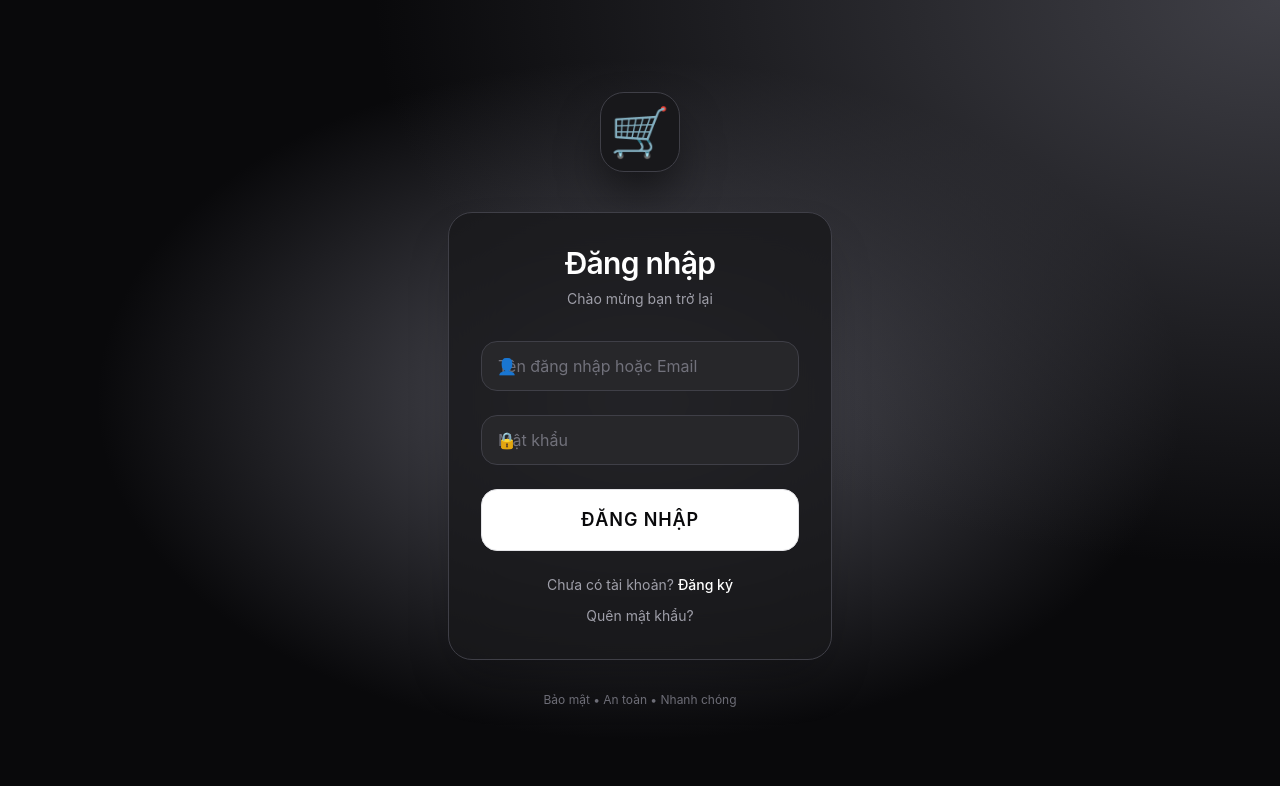
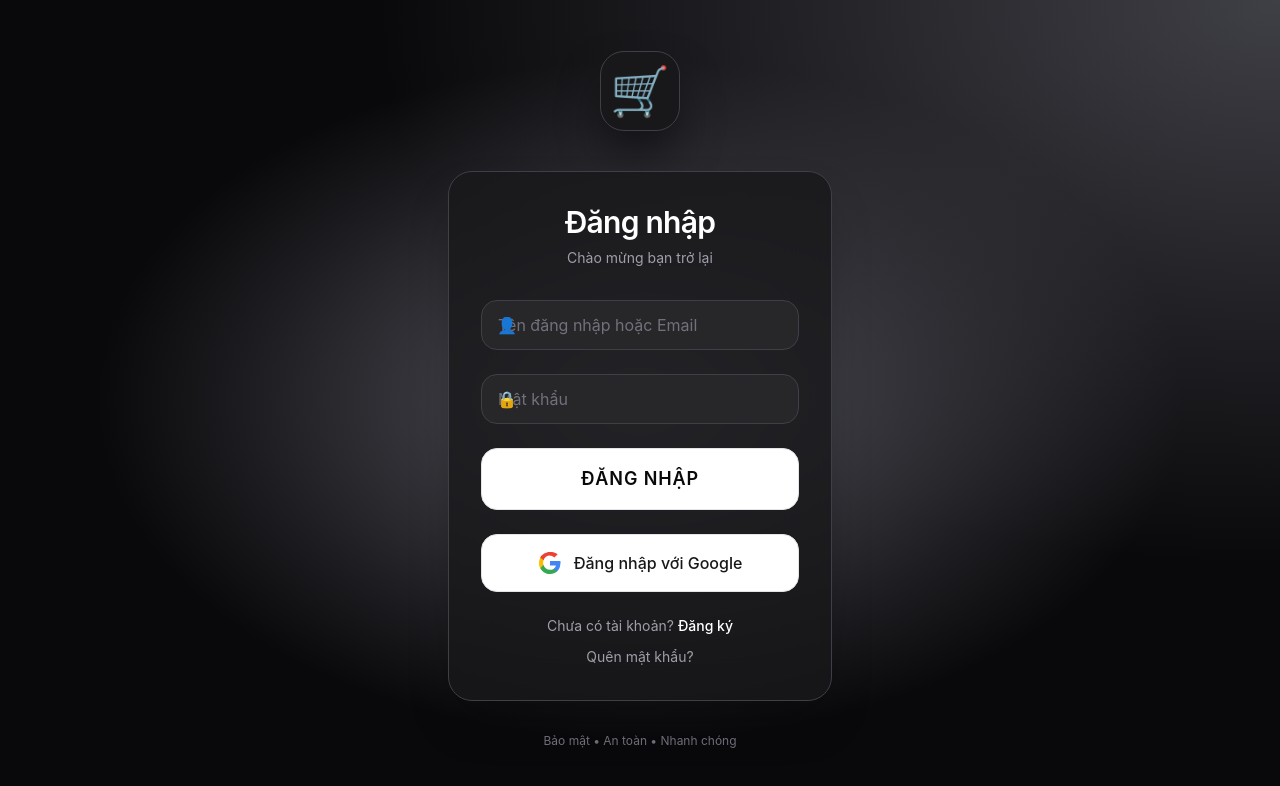
Before and after one commit to nppnam05/e-commerce-fe, a React (Vite) app: page /login in a window 1280 px wide. Shown: the top 786 px of the page. Built offline with nearby package versions, Linux system fonts and the light colour scheme.

Commit message:
feat(auth): done feat Oauth login with google

```diff
--- a/package.json
+++ b/package.json
@@ -10,6 +10,7 @@
     "preview": "vite preview"
   },
   "dependencies": {
+    "@react-oauth/google": "^0.13.5",
     "@reduxjs/toolkit": "^2.11.2",
     "@tailwindcss/postcss": "^4.3.0",
     "react-hook-form": "^7.75.0",
--- /dev/null
+++ b/src/components/ui/button-google.tsx
@@ -0,0 +1,53 @@
+import React from "react";
+
+interface GoogleButtonProps extends React.ButtonHTMLAttributes<HTMLButtonElement> {
+  label?: string;
+}
+
+export const GoogleButton = ({
+  label = "Đăng nhập với Google",
+  className = "",
+  ...props
+}: GoogleButtonProps) => {
+  const handleGoogleLogin = () => {
+    // Redirect to BE endpoint to start OAuth2 flow
+    // Default endpoint: /oauth2/authorization/google
+    // Note: We use window.location.href because this is a full page redirect
+    const apiBase = import.meta.env.VITE_SERVER_URI;
+    window.location.href = `${apiBase}/oauth2/authorization/google`;
+  };
+
+  return (
+    <button
+      type="button"
+      onClick={handleGoogleLogin}
+      className={`w-full flex items-center justify-center gap-3 py-4 px-5
+                  bg-white hover:bg-zinc-100 active:scale-[0.985]
+                  border border-zinc-200 rounded-2xl transition-all
+                  text-zinc-900 font-medium text-base ${className}`}
+      {...props}
+    >
+      {/* Google Icon */}
+      <svg width="24" height="24" viewBox="0 0 24 24" fill="none">
+        <path
+          d="M22.56 12.25c0-.78-.07-1.53-.2-2.25H12v4.51h5.92c-.25 1.29-.98 2.38-2.08 3.11v2.65h3.37c1.97-1.81 3.1-4.49 3.1-7.52z"
+          fill="#4285F4"
+        />
+        <path
+          d="M12 23c2.97 0 5.46-.98 7.28-2.66l-3.37-2.65c-.93.63-2.12 1-3.91 1-3.01 0-5.57-2.03-6.48-4.76H2.18v2.99C3.99 20.53 7.7 23 12 23z"
+          fill="#34A853"
+        />
+        <path
+          d="M5.52 14.09c-.25-.75-.39-1.55-.39-2.36s.14-1.61.39-2.36V6.38H2.18C1.43 8.1 1 9.99 1 12c0 2.01.43 3.9 1.18 5.62l2.34-2.99z"
+          fill="#FBBC05"
+        />
+        <path
+          d="M12 4.75c1.69 0 3.2.59 4.4 1.74l3.3-3.3C17.46 1.55 14.97 1 12 1 7.7 1 3.99 3.47 2.18 6.38l3.34 2.99c.91-2.73 3.47-4.76 6.48-4.76z"
+          fill="#EA4335"
+        />
+      </svg>
+
+      <span>{label}</span>
+    </button>
+  );
+};
--- a/src/main.tsx
+++ b/src/main.tsx
@@ -4,7 +4,7 @@ import { BrowserRouter } from "react-router-dom";
 import { App } from "./app.tsx";
 import "./index.css";
 import { Provider } from "react-redux";
-import { store } from "./store/index.tsx";
+import { store } from "@/store/index";
 
 createRoot(document.getElementById("root")!).render(
   <StrictMode>
--- a/src/pages/auth/login-page.tsx
+++ b/src/pages/auth/login-page.tsx
@@ -1,6 +1,7 @@
 import { AuthLayout } from "@/components/layouts/auth-layout";
 import { Input } from "@/components/ui/input";
 import { Button } from "@/components/ui/button";
+import { GoogleButton } from "@/components/ui/button-google";
 
 export const LoginPage = () => {
   return (
@@ -24,6 +25,8 @@ export const LoginPage = () => {
           ĐĂNG NHẬP
         </Button>
 
+        <GoogleButton />
+
         <div className="text-center">
           <p className="text-center text-sm text-zinc-400">
             Chưa có tài khoản?{" "}
```
Also changed, not shown: 1 other file (tests, documents, lock files or other folders).
